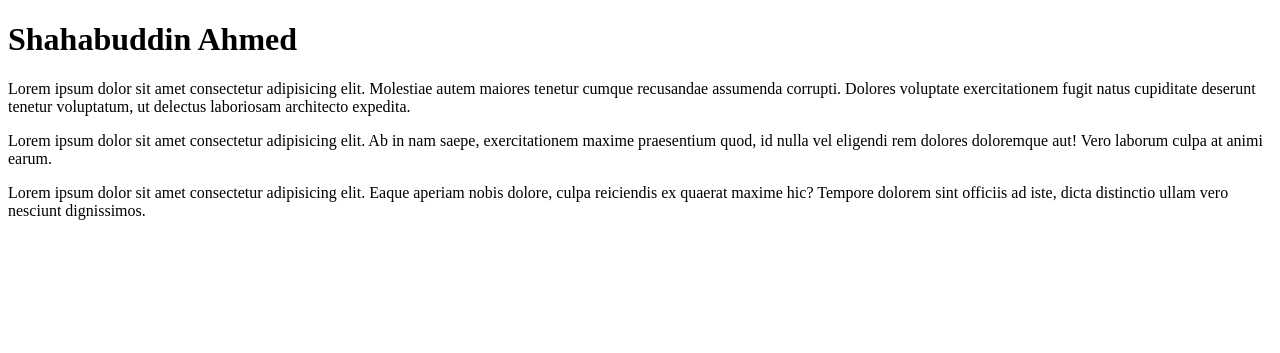
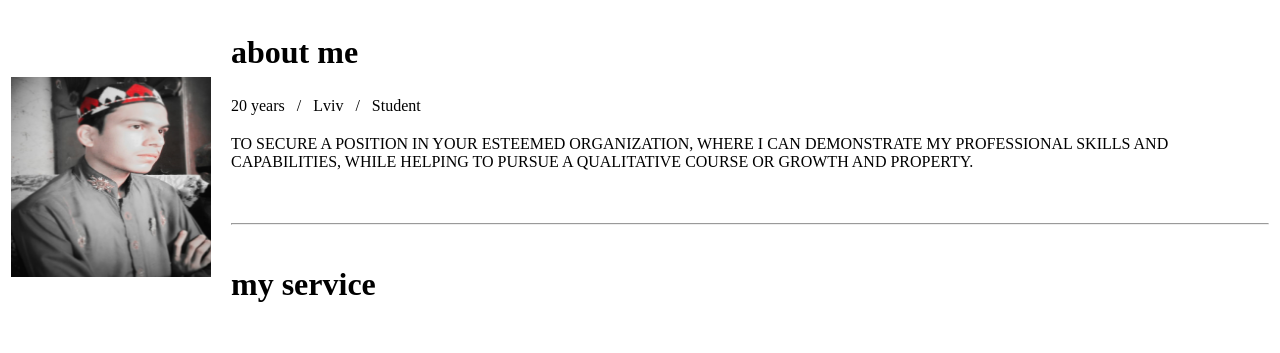
Before and after one commit to shahabuddin-ahmed55/shahabuddin-ahmed.github.io, a plain HTML site: page index.html in a window 1280 px wide. Drawn offline with Linux system fonts and the light colour scheme.

Commit message:
structure in process

```diff
--- a/index.html
+++ b/index.html
@@ -7,10 +7,34 @@
     <title>CV Assidnment</title>
 </head>
 <body>
-    <h1>Shahabuddin Ahmed</h1>
-    <p>Lorem ipsum dolor sit amet consectetur adipisicing elit. Molestiae autem maiores tenetur cumque recusandae assumenda corrupti. Dolores voluptate exercitationem fugit natus cupiditate deserunt tenetur voluptatum, ut delectus laboriosam architecto expedita.</p>
-    <p>Lorem ipsum dolor sit amet consectetur adipisicing elit. Ab in nam saepe, exercitationem maxime praesentium quod, id nulla vel eligendi rem dolores doloremque aut! Vero laborum culpa at animi earum.</p>
-    <p>Lorem ipsum dolor sit amet consectetur adipisicing elit. Eaque aperiam nobis dolore, culpa reiciendis ex quaerat maxime hic? Tempore dolorem sint officiis ad iste, dicta distinctio ullam vero nesciunt dignissimos.</p>
-
+    <table>
+        <tr>
+            <td rowspan="150" colspan="5"><img src="./images/img1.jpg" alt="My Picture" title="My Picture" width="200px" height="200px"></td>
+        </tr>
+        <tr>
+            <td>&nbsp;&nbsp;&nbsp;</td>
+            <td><h1>about me </h1></td>
+        </tr>
+        <tr>
+            <td>&nbsp;&nbsp;&nbsp;</td>
+            <td>20 years &nbsp;&nbsp;/ &nbsp;&nbsp;Lviv &nbsp;&nbsp;/ &nbsp;&nbsp;Student &nbsp;&nbsp; </td>
+        </tr>
+        <tr>
+            <td>&nbsp;&nbsp;&nbsp;</td>
+            <td>
+            <p>
+                TO SECURE A POSITION IN YOUR ESTEEMED ORGANIZATION, WHERE I CAN DEMONSTRATE MY PROFESSIONAL SKILLS AND CAPABILITIES, WHILE HELPING TO PURSUE A QUALITATIVE COURSE OR GROWTH AND PROPERTY. <br><br><br><hr>
+            </p>
+            </td>
+        </tr>
+        <tr>
+            <td>&nbsp;&nbsp;&nbsp;</td>
+            <td><h1>my service</h1></td>
+        </tr>
+        <tr>
+            <td>&nbsp;&nbsp;&nbsp;</td>
+            <td></td>
+        </tr>
+    </table>
 </body>
 </html>
```
Also changed, not shown: images/img1.jpg (added).
